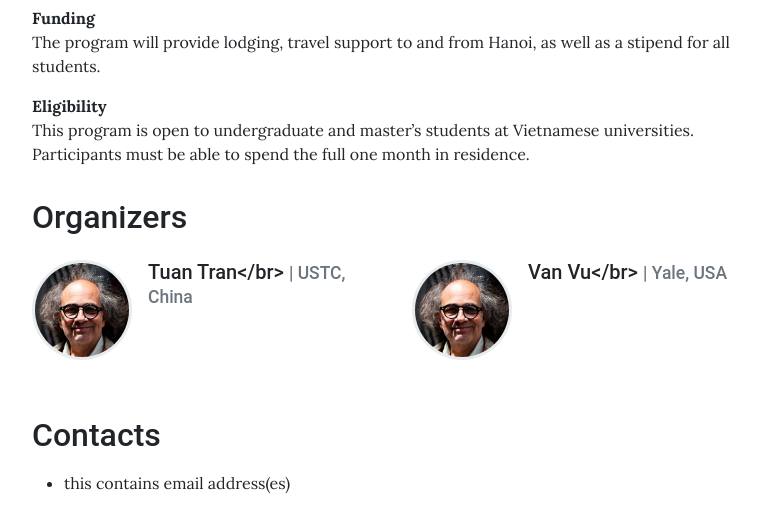
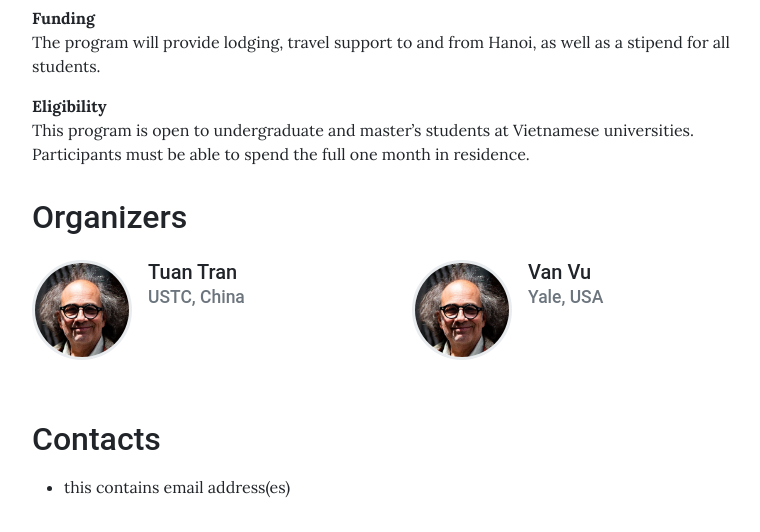
Before and after one commit to adm-vietnam/adm-vietnam.github.io, a Jekyll site: the page built from pages/home.md, in a window 1280 px wide and 900 px high, scrolled down 900 px, cut to the strip 0-532 px from the top of the window. Shown: the whole strip, without its empty margins (240-1000 px from the left). Built offline with Jekyll 4.4.1, drawn with Linux system fonts in a browser that asks for light colours.

Commit message:
Update home.md

```diff
--- a/pages/home.md
+++ b/pages/home.md
@@ -52,9 +52,9 @@ one month in residence.
     </div>
     <div>
       <h5 id="{{ member.name | strip | url_encode }}">
-        {{ member.name }}</br>
+        {{ member.name }}
         {% if member.affiliation %}
-          <small class="text-muted">| {{ member.affiliation }}</small>
+          <p><small class="text-muted">{{ member.affiliation }}</small></p>
         {% endif %}
       </h5>
 
```
